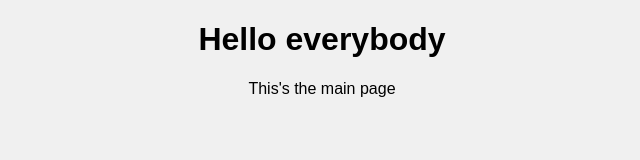
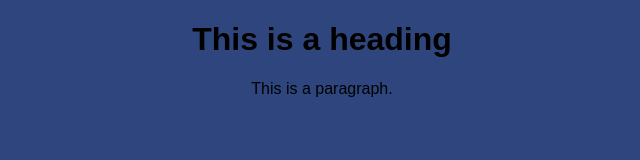
Before and after one commit to Mouhcinekarbach2/devops-git, a plain HTML site: page index.html in a window 1280 px wide. Shown: the whole page, without its empty margins (318-958 px from the left). Drawn offline with Linux system fonts and the light colour scheme.

Commit message:
Adding new changes

```diff
--- a/index.html
+++ b/index.html
@@ -6,7 +6,7 @@
     <link rel="stylesheet" href="style.css">
 </head>
 <body>
-    <h1>Hello everybody</h1>
-    <p>This's the main page</p>
+<h1>This is a heading</h1>
+<p>This is a paragraph.</p>
 </body>
 </html>
--- a/style.css
+++ b/style.css
@@ -1,5 +1,5 @@
 body {
     font-family: Arial, sans-serif;
-    background-color: #f0f0f0;
+    background-color: #2e467d;
     text-align: center;
 }
```
